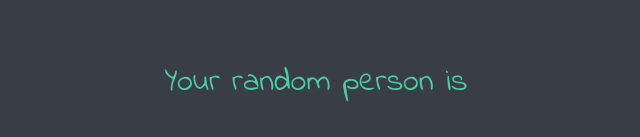
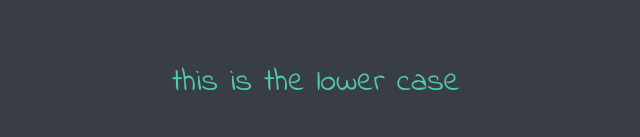
Before and after one commit to htimsmot/triplets, a plain HTML site: page index.html in a window 1280 px wide. Shown: the part 193-330 px from the top of the page, 324-964 px from the left. Drawn offline with Linux system fonts and the light colour scheme.

Commit message:
Update index.html

```diff
--- a/index.html
+++ b/index.html
@@ -18,7 +18,7 @@
       <h1>Refresh Me</h1>
 
       <div class="dice">
-        <p>Your random person is</p>
+        <p>this is the lower case</p>
         <img class="img1" src="" />
         <p id="name"></p>
       </div>
```
